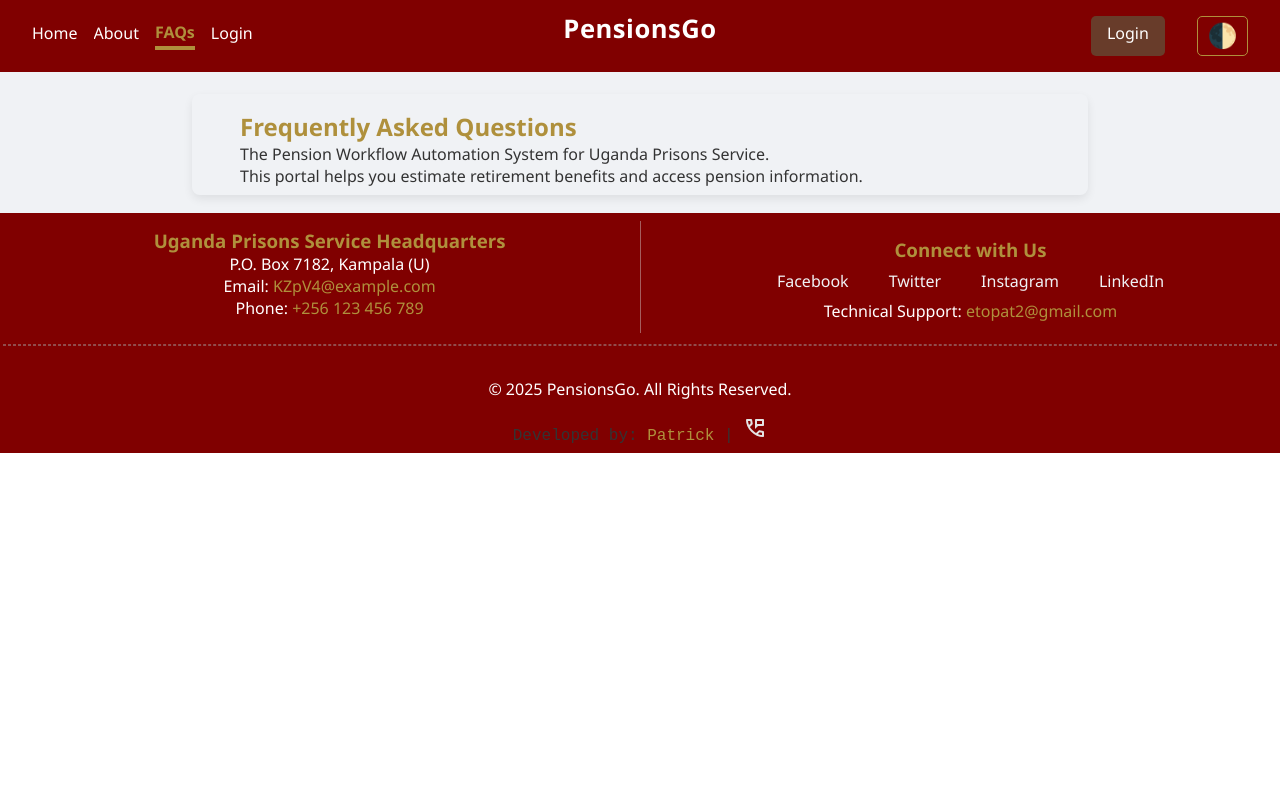
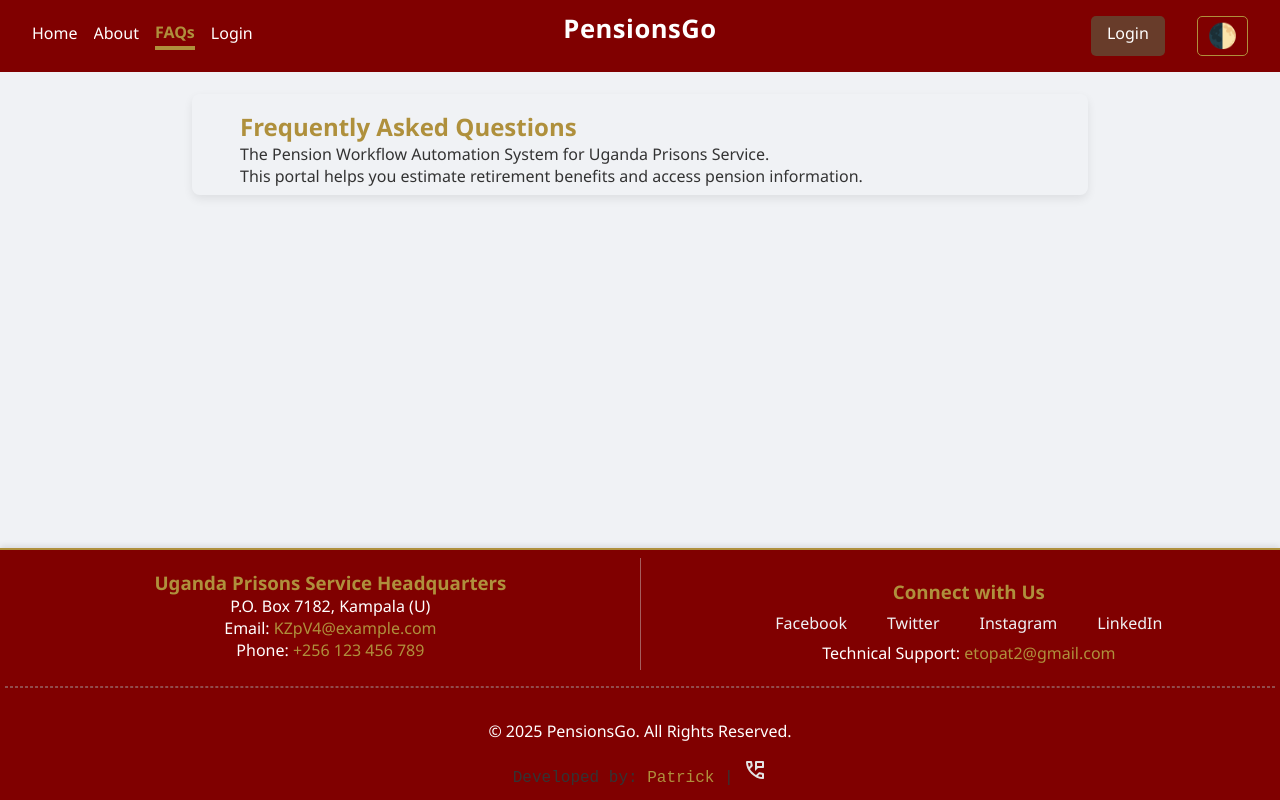
Before and after one commit to etopat/PensionApp, a PHP site: page /frontend/faq.html in a window 1280 px wide. Run offline with PHP 8.4, Linux system fonts and the light colour scheme.

Commit message:
Made the footer stay at bottom when content is less, and retirement on contract to give only short service gratuity

```diff
--- a/frontend/css/styles.css
+++ b/frontend/css/styles.css
@@ -11,6 +11,18 @@
   box-sizing: border-box;
   margin: 0;
   padding: 0;
+}
+
+/*
+   Use Flexbox layout for sticky footer support:
+   - body expands to full height
+   - main grows to fill space
+   - footer sits at bottom if content is short
+*/
+html, body {
+  height: 100%;
+  display: flex;
+  flex-direction: column;
 }
 
 body {
@@ -75,7 +87,6 @@ header.show {
 .header-links .login-mobile {
   display: none;
 }
-
 
 /* ----- Centered Header Title ----- */
 .header-text {
@@ -157,7 +168,6 @@ hr {
   transition: 0.3s ease;
 }
 
-/* Animate the toggle icon */
 .menu-toggle.open .bar1 {
   transform: rotate(45deg) translate(5px, 5px);
 }
@@ -224,6 +234,13 @@ hr {
 /* ============================================================
    4. MAIN CONTENT STYLES
 =============================================================== */
+main {
+  flex: 1;
+  display: flex;
+  flex-direction: column;
+  justify-content: flex-start;
+}
+
 .main-wrapper {
   position: relative;
   top: 70px;
@@ -255,16 +272,18 @@ h2 {
 }
 
 /* ============================================================
-   5. FOOTER STYLES
+   5. FOOTER STYLES — Sticky Bottom Logic
 =============================================================== */
 footer {
-  position: relative;
-  bottom: -40px;
+  margin-top: auto;
   background-color: var(--primary-color);
   color: #fff;
-  padding: 0.5rem 0.2rem;
+  padding: 0.8rem 0.3rem;
   text-align: center;
   width: 100%;
+  transition: background-color 0.3s;
+  border-top: 2px solid var(--accent-color);
+  box-shadow: 0 -2px 6px rgba(0, 0, 0, 0.1);
 }
 
 footer a {
@@ -392,8 +411,6 @@ footer .social-links a:hover {
 /* ============================================================
    9. THEME TOGGLE ANIMATION & PAGE FADE
 =============================================================== */
-
-/* Smooth color and background transition for main areas */
 html,
 body,
 header,
@@ -404,26 +421,14 @@ footer,
   transition: background-color 0.5s ease, color 0.5s ease, border-color 0.5s ease, box-shadow 0.5s ease;
 }
 
-/* fade animation during theme switch */
 body.fade-theme {
   animation: fadeTheme 0.5s ease;
 }
 
 @keyframes fadeTheme {
-  from {
-    opacity: 0.85;
+  from { opacity: 0.85; }
+  to { opacity: 1; }
 }
-  to {
-    opacity: 1;
-  }
-}
-
-/* Subtle feedback rotation on toggle */
-.theme-toggle.theme-toggled {
-  transform: rotate(180deg);
-  transition: transform 0.3s ease;
-}
-
 
 .theme-toggle.theme-toggled {
   transform: rotate(180deg);
@@ -433,7 +438,6 @@ body.fade-theme {
 /* ============================================================
    10. SLIDING UNDERLINE ANIMATION FOR NAV LINKS
 =============================================================== */
-
 .header-links .nav-link {
   position: relative;
   display: inline-block;
@@ -442,7 +446,6 @@ body.fade-theme {
   transition: color 0.3s ease;
 }
 
-/* Sliding underline base */
 .header-links .nav-link::after {
   content: "";
   position: absolute;
@@ -454,17 +457,14 @@ body.fade-theme {
   transition: left 0.5s ease-in-out;
 }
 
-/* Animate underline on hover */
 .header-links .nav-link:hover::after {
   left: 0;
 }
 
-/* Keep underline for active page */
 .header-links .nav-link.active::after {
   left: 0;
 }
 
-/* Active link text color */
 .header-links .nav-link.active {
   color: var(--accent-color);
   font-weight: 600;
@@ -473,20 +473,11 @@ body.fade-theme {
 /* ============================================================
    11. HEADER ENTRANCE ANIMATION ON PAGE LOAD
 =============================================================== */
-
-/* Keyframes for sliding down + fade-in */
 @keyframes slideFadeIn {
-  from {
-    transform: translateY(-30px);
-    opacity: 0;
-  }
-  to {
-    transform: translateY(0);
-    opacity: 1;
-  }
+  from { transform: translateY(-30px); opacity: 0; }
+  to { transform: translateY(0); opacity: 1; }
 }
 
-/* Apply animation once the page loads */
 header {
   animation: slideFadeIn 0.5s ease-out forwards;
 }
@@ -494,26 +485,15 @@ header {
 /* ============================================================
    12. MAIN CONTENT FADE-IN AFTER HEADER LOAD
 =============================================================== */
-
-/* Keyframes for smooth upward fade-in */
 @keyframes contentFadeIn {
-  from {
-    transform: translateY(20px);
-    opacity: 0;
-  }
-  to {
-    transform: translateY(0);
-    opacity: 1;
-  }
+  from { transform: translateY(20px); opacity: 0; }
+  to { transform: translateY(0); opacity: 1; }
 }
 
-
-/* Apply animation to main content */
 .main-wrapper {
   animation: contentFadeIn 0.5s ease-out 0.3s both;
 }
 
-/* Small fade-in for footer too */
 footer {
   animation: contentFadeIn 1s ease-out 0.2s both;
 }
```
Also changed, not shown: frontend/js/calculator.js (+44 -29 lines). Lines whose indentation alone changed are shown as unchanged.
